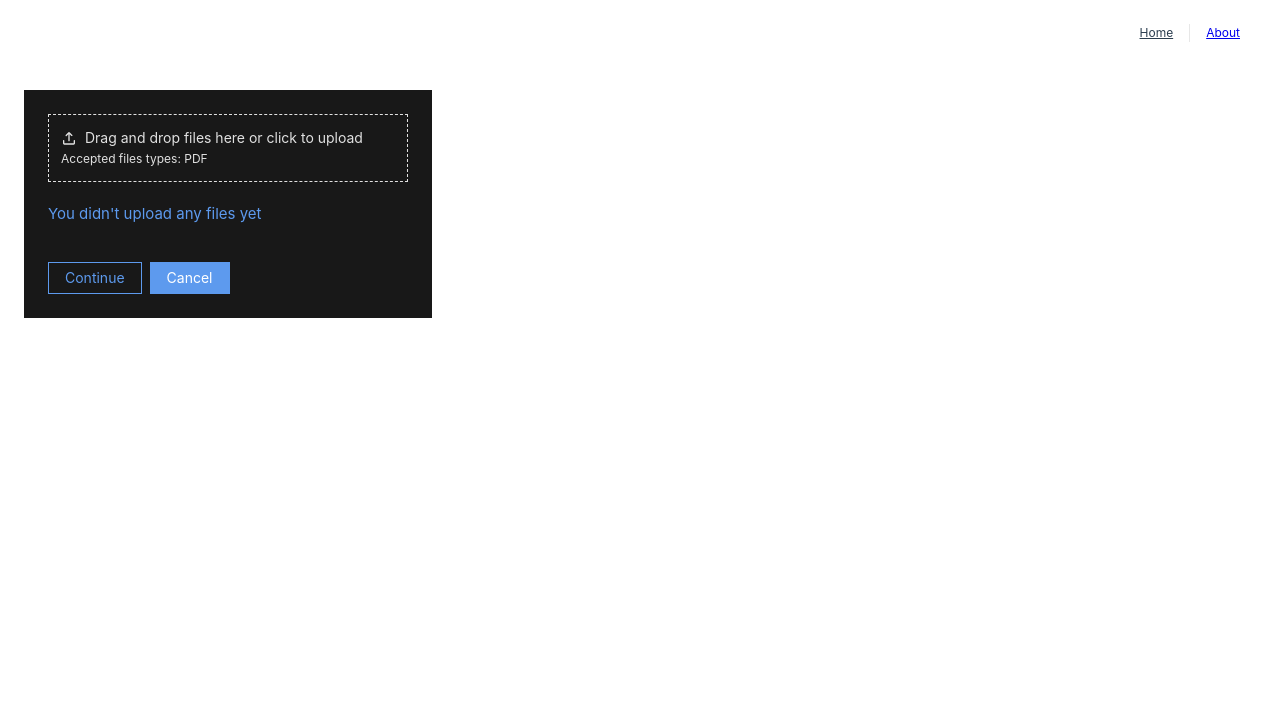
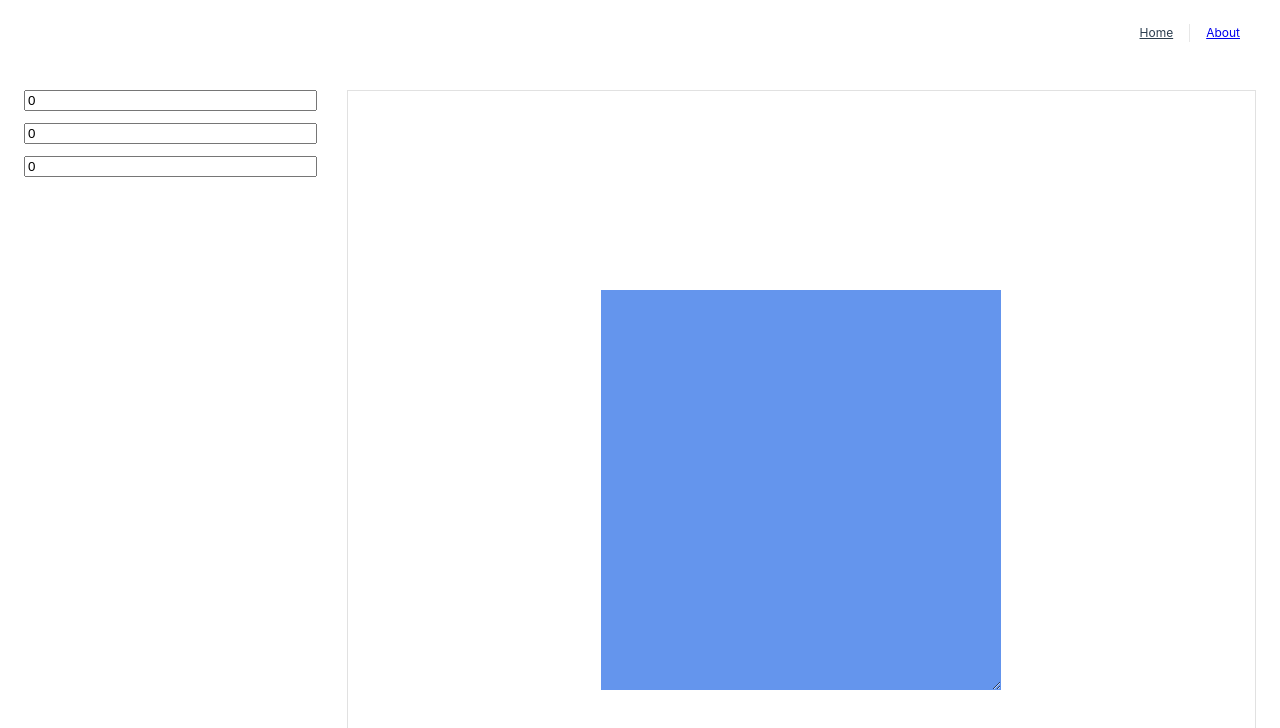
Before and after one commit to AleksandrKalinin/docker-project, a Vue app: page / in a window 1280 px wide. Shown: the top 728 px of the page. Built offline with nearby package versions, Linux system fonts and the light colour scheme.

Commit message:
add ConverterComponent

```diff
--- /dev/null
+++ b/src/components/ConverterComponent.vue
@@ -0,0 +1,90 @@
+<template>
+  <div class="main">
+    <div class="controls">
+      <input type="text" v-model="valueInPixels"  />
+      <input type="text" v-model="valueInCm" />
+      <input type="text" v-model="valueInInches" />
+    </div>
+    <div class="area">
+
+      <div class="pdf" ref="pdf">
+
+      </div>
+    </div>
+  </div>
+</template>
+
+<script setup lang="ts">
+  import { computed, ref, watch } from "vue";
+  import { useDevicePixelRatio } from '@vueuse/core'
+  import { useElementSize } from '@vueuse/core'
+
+  const PPI = computed(() =>
+    pixelRatio.value * 96
+  )
+
+  const pdf = ref(null)
+
+  const { width, height } = useElementSize(pdf)
+  const { pixelRatio } = useDevicePixelRatio()
+
+  // watch(width, () => {
+  //   console.log(pixelRatio.value)
+  // })
+
+  const widthInCm = computed(() => {
+    return width.value / PPI.value * 2.54
+  })
+
+  const heightInCm = computed(() => {
+    return height.value / PPI.value * 2.54
+  })
+
+  watch(width, () => {
+    console.log("width",  widthInCm.value)
+  })
+
+  watch(height, () => {
+    console.log("height",  heightInCm.value)
+  })
+
+
+  const valueInPixels = ref(0)
+  const valueInCm = ref(0)
+  const valueInInches = ref(0)
+
+
+</script>
+
+<style scoped>
+  .main {
+    width: 100%;
+    height: 100vh;
+    display: flex;
+  }
+
+  .controls {
+    width: 300px;
+    display: flex;
+    flex-direction: column;
+    gap: 12px;
+    margin-right: 30px;
+  }
+
+  .area {
+    width: calc(100% - 300px);
+    height: 100%;
+    border: 1px solid #E1E1E1;
+    display: flex;
+    justify-content: center;
+    align-items: center;
+  }
+
+  .pdf {
+    width: 400px;
+    height: 400px;
+    resize: both;
+    overflow: auto;
+    background: cornflowerblue;
+  }
+</style>
--- a/src/views/HomeView.vue
+++ b/src/views/HomeView.vue
@@ -1,11 +1,13 @@
 <script setup lang="ts">
 import Upload from '@/components/Upload.vue'
 import FIleUpload from '@/components/FIleUpload.vue'
+import ConverterComponent from '@/components/ConverterComponent.vue';
 </script>
 
 <template>
   <div class="page">
-    <FIleUpload />
+    <!-- <FIleUpload /> -->
+    <ConverterComponent />
     <!-- <Upload /> -->
     <!-- <BaseForm /> -->
   </div>
```
